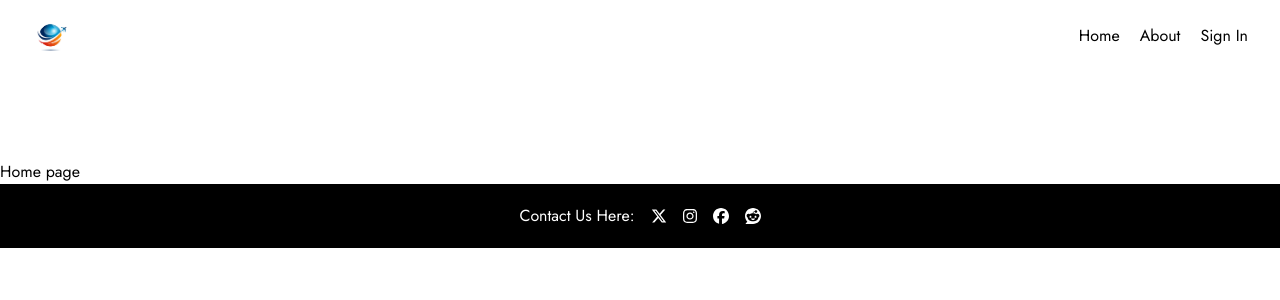
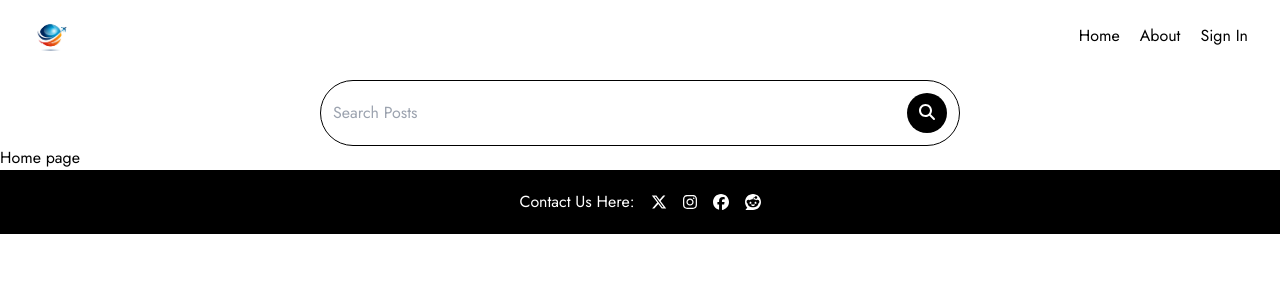
Before and after one commit to samuelajayii/travelogue, a Next.js app: page /home in a window 1280 px wide. Shown: the top 300 px of the page. Built offline with nearby package versions, Linux system fonts and the light colour scheme; no server answers.

Commit message:
implemented a search function

```diff
--- a/app/components/Footer.js
+++ b/app/components/Footer.js
@@ -11,8 +11,6 @@ const Footer = () => {
             <FontAwesomeIcon className='cursor-pointer' icon={faInstagram}></FontAwesomeIcon>
             <FontAwesomeIcon className='cursor-pointer' icon={faFacebook}></FontAwesomeIcon>
             <FontAwesomeIcon className='cursor-pointer' icon={faReddit}></FontAwesomeIcon>
-
-
         </footer>
     );
 }
--- a/app/components/SearchForm.js
+++ b/app/components/SearchForm.js
@@ -1,7 +1,28 @@
+import Form from 'next/form';
 import React from 'react';
+import SearchFormReset from './SearchFormReset';
+import { FontAwesomeIcon } from '@fortawesome/react-fontawesome';
+import { faMagnifyingGlass } from '@fortawesome/free-solid-svg-icons'
 
-const SearchForm = () => {
-    return <div>SearchForm</div>;
+
+
+const SearchForm = ({query}) => {
+
+    return (
+        <div className='flex items-center justify-center' >
+            <Form action='/home' scroll={false} className='search-form flex items-center justify-center gap-3 outline-none py-3 px-3 w-[50vw] border-black text-black border rounded-full'>
+                <input name='query' defaultValue={query} placeholder='Search Posts' className='flex-1 w-full h-auto outline-none' />
+
+                <div className="flex gap-2">
+                    {query && <SearchFormReset />}
+
+                    <button type="submit" className="rounded-full bg-black px-3 py-2 text-base text-white">
+                        <FontAwesomeIcon icon={faMagnifyingGlass} />
+                    </button>
+                </div>
+            </Form>
+        </div>
+    );
 }
 
 export default SearchForm;
--- /dev/null
+++ b/app/components/SearchFormReset.js
@@ -0,0 +1,21 @@
+"use client"
+import Link from "next/link";
+import { FontAwesomeIcon } from "@fortawesome/react-fontawesome";
+import { faXmark } from "@fortawesome/free-solid-svg-icons";
+
+const SearchFormReset = () => {
+    const reset = () => {
+        const form = document.querySelector('.search-form');
+
+        if(form) form.reset();
+    }
+
+    return (
+        <button type="reset" onClick={reset}>
+            <Link href="/home" className="rounded-full bg-black px-3.5 py-2 text-base text-white">
+                <FontAwesomeIcon icon={faXmark}/>
+            </Link>
+        </button>
+    )
+}
+export default SearchFormReset
--- a/app/home/page.js
+++ b/app/home/page.js
@@ -1,8 +1,18 @@
 import React from 'react';
+import { auth } from '@/auth';
+import SearchForm from '../components/SearchForm';
 
-const page = () => {
+
+const page = async ({ searchParams }) => {
+
+    const query = (await searchParams).query;
+    const params = { search: query || null };
+    const session = await auth();
+
     return (
-        <div className='mt-40'>
+        <div className='mt-20'>
+            <SearchForm query={query}/>
+
             <h1>Home page</h1>
         </div>
     );
--- a/package.json
+++ b/package.json
@@ -11,6 +11,7 @@
   "dependencies": {
     "@fortawesome/fontawesome-svg-core": "^6.7.1",
     "@fortawesome/free-brands-svg-icons": "^6.7.1",
+    "@fortawesome/free-solid-svg-icons": "^6.7.1",
     "@fortawesome/react-fontawesome": "^0.2.2",
     "@next/font": "^14.2.15",
     "motion": "^12.0.0-alpha.2",
```
Also changed, not shown: 1 other file (tests, documents, lock files or other folders).
